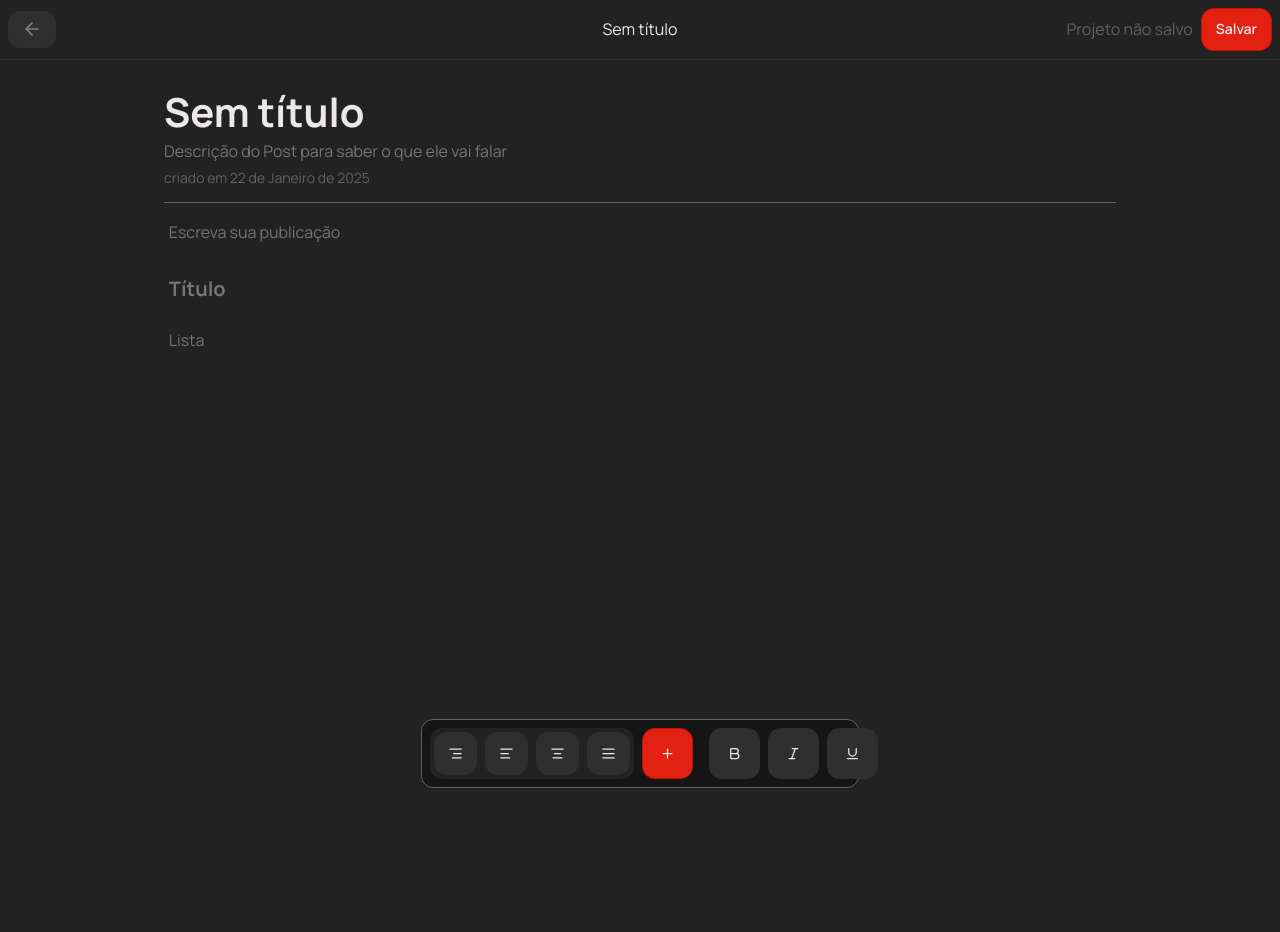
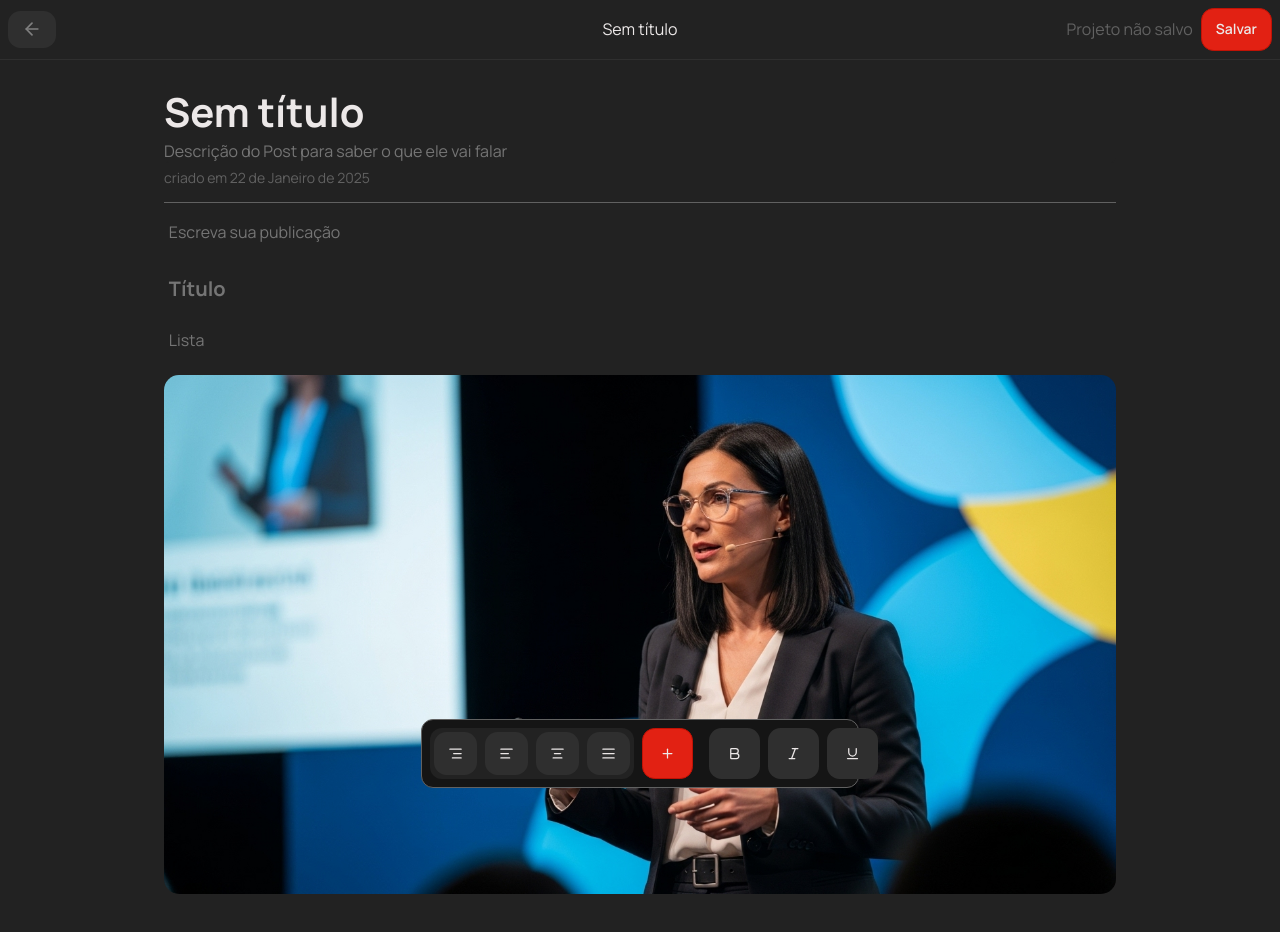
Before and after one commit to CarlosMattei/nanonews, a Next.js app: page /criarpublicacao in a window 1280 px wide. Shown: the top 932 px of the page. Before the commit the page ends 800 px from the top, so only its background shows below. Built offline with nearby package versions, Linux system fonts and the light colour scheme.

Commit message:
segunda parte do editor de publicações
adição e melhoria do componente de imagem

```diff
--- a/src/app/criarpublicacao/criarpublicacao.module.css
+++ b/src/app/criarpublicacao/criarpublicacao.module.css
@@ -1,3 +1,7 @@
+body {
+    margin-bottom: 80px;
+}
+
 .editorDePublicacao {
     display: flex;
     width: 100%;
@@ -59,7 +63,6 @@
     height: 100%;
     position: fixed;
     display: flex;
-    background-color: rgba(0, 0, 0, 0.5);
     flex-direction: column;
     justify-content: center;
     align-items: center;
@@ -105,3 +108,41 @@
     margin: 0 auto;
     display: none;
 }
+
+.imagePreview {
+    width: 100%;
+}
+
+.imagePreview img {
+    border-radius: 15px;
+}
+
+.imagePreviewOverlay {
+    position: absolute;
+    top: 0;
+    left: 0;
+    display: flex;
+    justify-content: center;
+    align-items: center;
+    width: 100%;
+    height: 100%;
+    background-color: rgba(0, 0, 0, 0);
+    opacity: 0;
+    border-radius: 15px;
+    visibility: hidden;
+    transition: opacity 0.3s ease, visibility 0.3s ease, background-color 0.3s ease;
+}
+
+.imagePreviewContainer:hover .imagePreviewOverlay {
+    opacity: 1;
+    visibility: visible;
+    display: flex;
+    justify-content: center;
+    align-items: center;
+    background-color: rgba(0, 0, 0, 0.5);
+}
+
+.imagePreviewContainer {
+    position: relative;
+    width: 100%;
+}
--- a/src/app/criarpublicacao/page.tsx
+++ b/src/app/criarpublicacao/page.tsx
@@ -4,6 +4,7 @@ import { ArrowLeft, ImageUp } from 'lucide-react';
 import { useRef, useEffect, useState } from "react";
 import IslandMenu from '@/components/islandMenu';
 import styles from './criarpublicacao.module.css';
+import Image from 'next/image';
 
 export default function CriarPublicacaoPage() {
     const refDescricao = useRef<HTMLTextAreaElement | null>(null);
@@ -93,8 +94,20 @@ export default function CriarPublicacaoPage() {
                     <p className="text-xs text-gray-5">ou</p>
                     <button className="base-button small">Adicionar imagem</button>
                     </div>
-                    <div className="ImagePreview">
-                        { /* Preview da imagem carregada aparecerá aqui */ }
+                    <div className={`${styles.imagePreviewContainer}`}>
+                        <div className={`${styles.imagePreview}`}>
+                            <Image
+                            src="/capas/Whisk_92d1e73ad296b0aa7784b90ab65ac4f7dr.jpeg"
+                            alt="Imagem de exemplo de publicação"
+                            layout="responsive"
+                            width={1000}
+                            height={1000}
+                            />
+                        </div>
+                        <div className={`${styles.imagePreviewOverlay} gap-8 pb-8`}>
+                            <button className='ghost-button small'>Remover</button>
+                            <button className='ghost-button small'>Alterar</button>
+                        </div>
                     </div>
                 </div>
             </div>
--- a/src/app/globals/buttons.css
+++ b/src/app/globals/buttons.css
@@ -95,6 +95,11 @@ button.large {
     border: 1px solid var(--white);
 }
 
+.ghost-button:hover {
+    background-color: var(--gray-10);
+    color: var(--white);
+}
+
 .square-button {
     aspect-ratio: 1;
     width: 2.5rem;
--- a/src/components/islandMenu.tsx
+++ b/src/components/islandMenu.tsx
@@ -41,7 +41,6 @@ export default function IslandMenu() {
                     <button className="texto gray-button gap-8 flex flex-row small w-full"><Text size={20}/>Texto</button>
                     <button className="titulo gray-button gap-8 flex flex-row small w-full"><TextInitial size={20}/>Título</button>
                     <button className="lista gray-button gap-8 flex flex-row small w-full"><List size={20}/>Lista</button>
-                    <button className="citacao gray-button gap-8 flex flex-row small w-full"><Quote size={20}/> Citação</button>
                 </div>
             </div>
             <div className="IslandMenu flex flex-row gap-8 p-8 border border-solid text-gray-5 bg-gray-100 rounded-xl">
```
